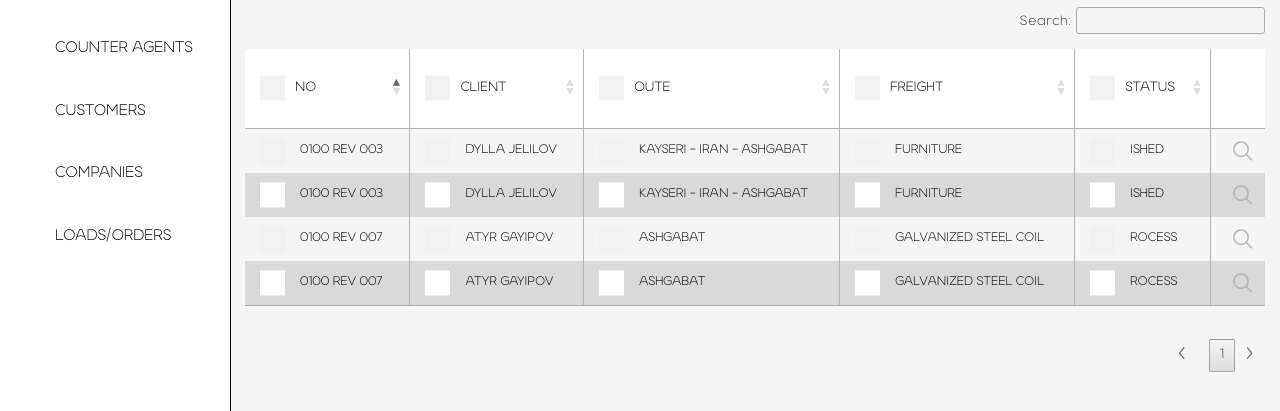
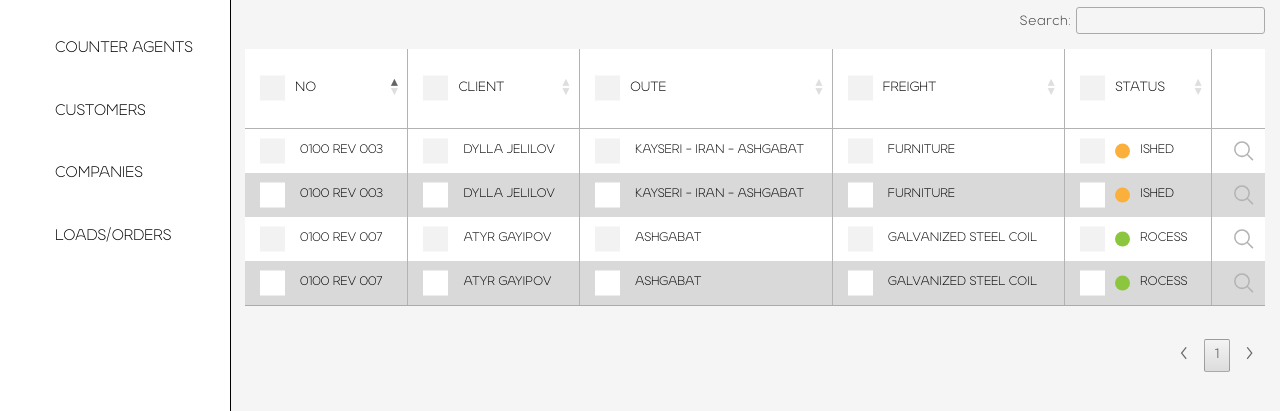
Before and after one commit to Meylis7/Shift-panel, a plain HTML site: page agents.html in a window 1280 px wide. Shown: the part 185-596 px from the top of the page. Drawn offline with Linux system fonts and the light colour scheme.

Commit message:
tables done

```diff
--- a/agents.html
+++ b/agents.html
@@ -220,7 +220,7 @@
                                     </span>
                                 </td>
                                 <td>
-                                    <span>
+                                    <span class="inactive">
                                         ISHED
                                     </span>
                                 </td>
@@ -289,7 +289,7 @@
                                     </span>
                                 </td>
                                 <td>
-                                    <span>
+                                    <span class="active">
                                         ROCESS
                                     </span>
                                 </td>
@@ -358,7 +358,7 @@
                                     </span>
                                 </td>
                                 <td>
-                                    <span>
+                                    <span class="inactive">
                                         ISHED
                                     </span>
                                 </td>
@@ -427,7 +427,7 @@
                                     </span>
                                 </td>
                                 <td>
-                                    <span>
+                                    <span class="active">
                                         ROCESS
                                     </span>
                                 </td>
--- a/assets/css/components/3-page/customer.scss
+++ b/assets/css/components/3-page/customer.scss
@@ -164,9 +164,10 @@
                     background: #fff;
 
                     &:nth-of-type(even) {
-                        background: #D9D9D9;
 
                         td {
+                            background: #D9D9D9;
+
                             span {
                                 &::before {
                                     background: #fff;
@@ -178,6 +179,7 @@
                     td {
                         border-right: 1px solid #B3B3B3;
                         padding: 12px 15px;
+                        background: #fff;
 
                         &:last-child {
                             border-right: none;
@@ -201,6 +203,38 @@
                                 width: 25px;
                                 height: 25px;
                                 background: #F2F2F2;
+                            }
+
+                            &.inactive {
+                                padding-left: 60px;
+
+                                &::after {
+                                    content: '';
+                                    position: absolute;
+                                    top: 50%;
+                                    @include transformY;
+                                    left: 35px;
+                                    width: 15px;
+                                    height: 15px;
+                                    background: #FBB03B;
+                                    border-radius: 50%;
+                                }
+                            }
+
+                            &.active {
+                                padding-left: 60px;
+
+                                &::after {
+                                    content: '';
+                                    position: absolute;
+                                    top: 50%;
+                                    @include transformY;
+                                    left: 35px;
+                                    width: 15px;
+                                    height: 15px;
+                                    background: #8CC63F;
+                                    border-radius: 50%;
+                                }
                             }
                         }
                     }
--- a/assets/css/data-table.css
+++ b/assets/css/data-table.css
@@ -587,7 +587,7 @@ table.dataTable td {
     align-items: center;
     justify-content: center;
     padding: 7px 10px;
-    margin-left: 2px;
+    margin: 0 3px;
 
     font-size: 14px;
     font-weight: 400;
@@ -599,7 +599,14 @@ table.dataTable td {
     color: #333 !important;
     border: 1px solid transparent;
     border-radius: 2px;
+}
 
+.dataTables_wrapper .dataTables_paginate .paginate_button:first-child {
+    margin-left: 0;
+}
+
+.dataTables_wrapper .dataTables_paginate .paginate_button:last-child {
+    margin-right: 0;
 }
 
 .dataTables_wrapper .dataTables_paginate .paginate_button.next,
@@ -615,11 +622,11 @@ table.dataTable td {
 }
 
 .dataTables_wrapper .dataTables_paginate .paginate_button.next {
-    margin-left: 0;
+    margin-left: 5px;
 }
 
 .dataTables_wrapper .dataTables_paginate .paginate_button.previous {
-    margin-right: 10px;
+    margin-right: 5px;
 }
 
 
```
Also changed, not shown: profile-2.html (+4 -4 lines), profile-3.html (+4 -4 lines), profile.html (+4 -4 lines), assets/css/main.css.
